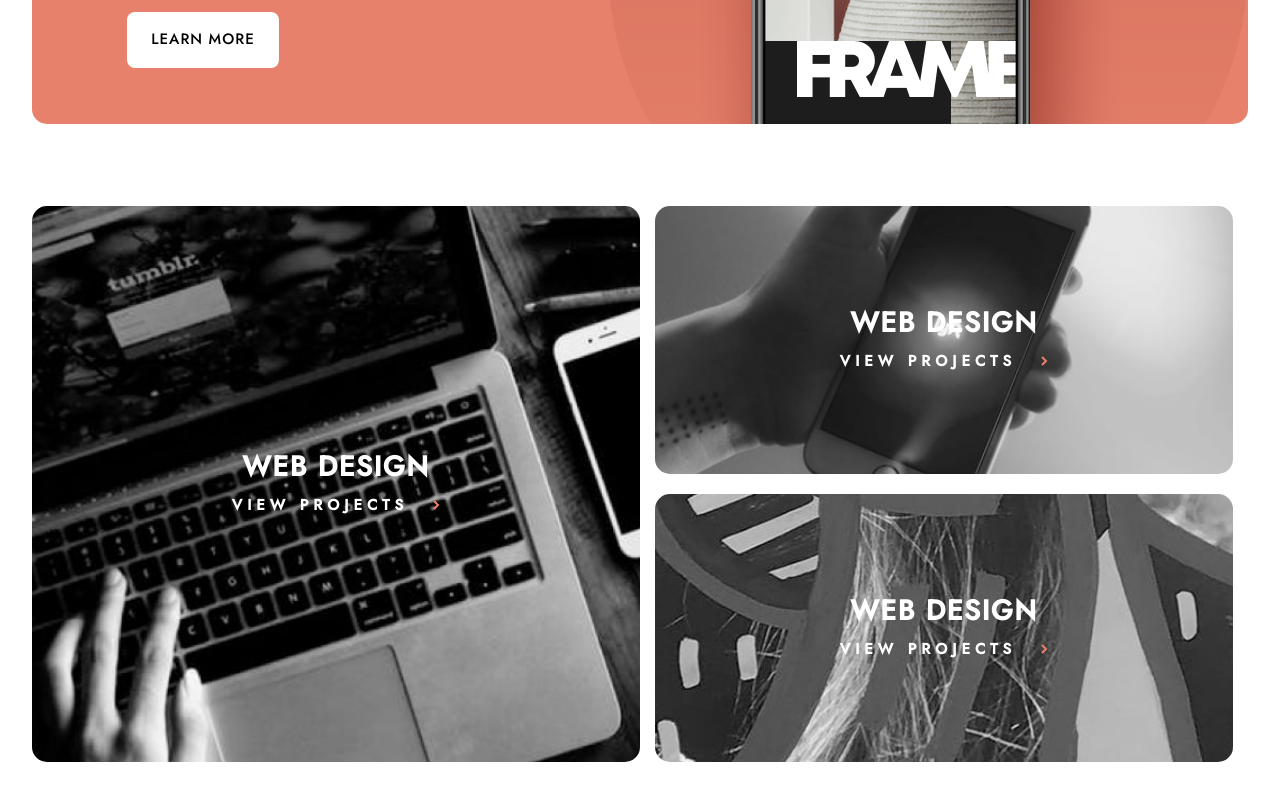
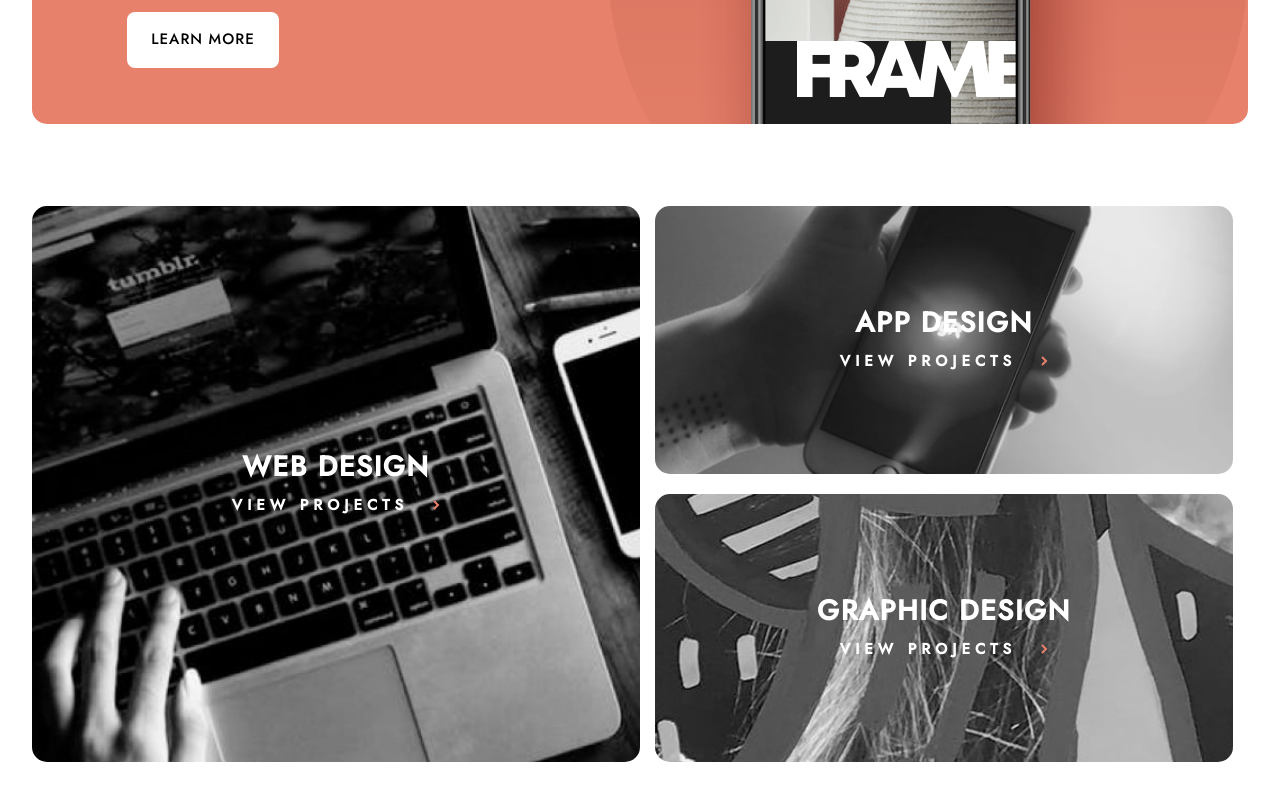
Before and after one commit to Sandrew94/designo-multipace, a Next.js app: page / in a window 1280 px wide. Shown: the part 452-1252 px from the top of the page. Built offline with nearby package versions, Linux system fonts and the light colour scheme.

Commit message:
Fix bug in homepage about text

```diff
--- a/components/DesignTable/DesignTable.tsx
+++ b/components/DesignTable/DesignTable.tsx
@@ -7,12 +7,8 @@ import SingleTable from "./SingleTable/SingleTableMobile";
 type Props = {};
 
 export default function DesignTable({}: Props) {
-  const isTablet = useMediaQuery(
-    "(min-width: 768px)"
-  );
-  const isLaptop = useMediaQuery(
-    "(min-width: 1024px)"
-  );
+  const isTablet = useMediaQuery("(min-width: 768px)");
+  const isLaptop = useMediaQuery("(min-width: 1024px)");
   const textDesign = [
     {
       title: "WEB DESIGN",
@@ -39,13 +35,8 @@ export default function DesignTable({}: Props) {
         <DesktopDesignTable />
       ) : (
         textDesign.map((item, idx) => {
-          return (
-            <SingleTable
-              key={idx}
-              image={item.url}
-              title={item.title}
-            />
-          );
+          console.log(item);
+          return <SingleTable key={idx} image={item.url} title={item.title} />;
         })
       )}
     </WrapperMain>
--- a/components/DesignTable/DesktopDesignTable/DesktopDesignTable.tsx
+++ b/components/DesignTable/DesktopDesignTable/DesktopDesignTable.tsx
@@ -13,9 +13,7 @@ export default function DesktopDesignTable({}: Props) {
     <WrapperDesktop>
       <WrapperBigTable>
         <SingleTable
-          image={
-            "/assets/home/desktop/image-web-design-large.jpg"
-          }
+          image={"/assets/home/desktop/image-web-design-large.jpg"}
           title={"WEB DESIGN"}
           width="100%"
           height="100%"
@@ -23,18 +21,14 @@ export default function DesktopDesignTable({}: Props) {
       </WrapperBigTable>
       <WrapperGrAndAppDesign>
         <SingleTable
-          image={
-            "/assets/home/desktop/image-app-design.jpg"
-          }
-          title={"WEB DESIGN"}
+          image={"/assets/home/desktop/image-app-design.jpg"}
+          title={"APP DESIGN"}
           width="95%"
           height="100%"
         />
         <SingleTable
-          image={
-            "/assets/home/desktop/image-graphic-design.jpg"
-          }
-          title={"WEB DESIGN"}
+          image={"/assets/home/desktop/image-graphic-design.jpg"}
+          title={"GRAPHIC DESIGN"}
           width="95%"
           height="100%"
         />
--- a/next.config.js
+++ b/next.config.js
@@ -2,6 +2,6 @@
 const nextConfig = {
   reactStrictMode: true,
   swcMinify: true,
-}
+};
 
-module.exports = nextConfig
+module.exports = nextConfig;
--- a/styles/globals.ts
+++ b/styles/globals.ts
@@ -5,7 +5,7 @@ export const GlobalStyle = createGlobalStyle`
 html,
 body {
   padding: 0;
-  margin: 0;
+  //margin: 0;
   font-family: -apple-system, BlinkMacSystemFont,
     Segoe UI, Roboto, Oxygen, Ubuntu, Cantarell,
     Fira Sans, Droid Sans, Helvetica Neue,
```
